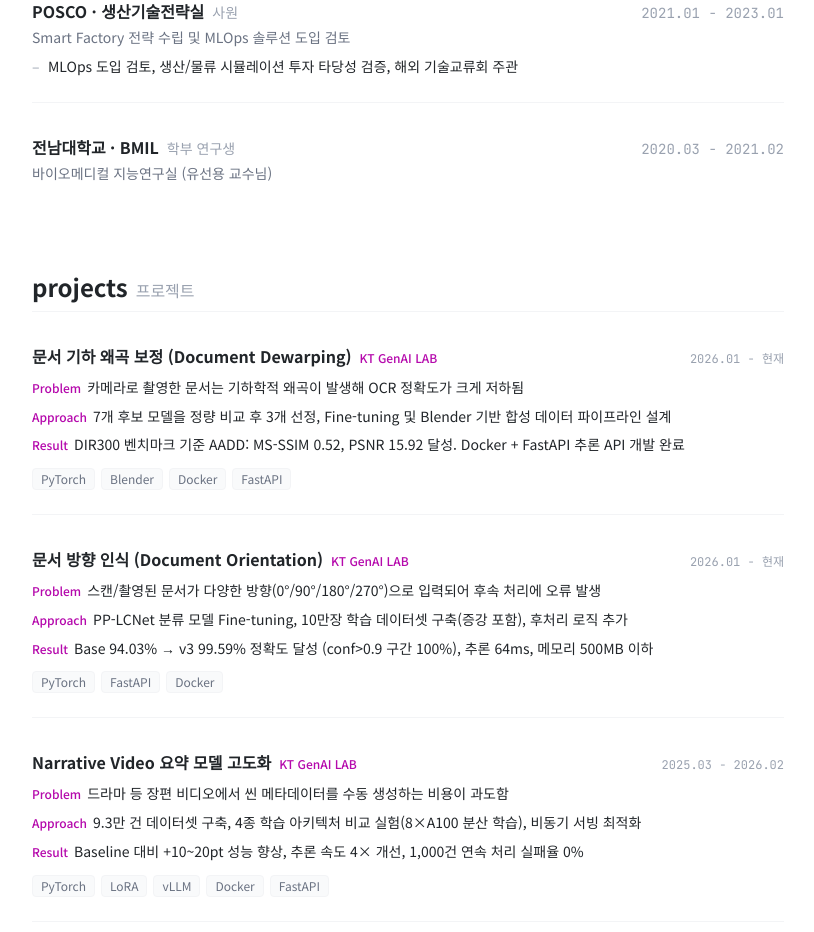
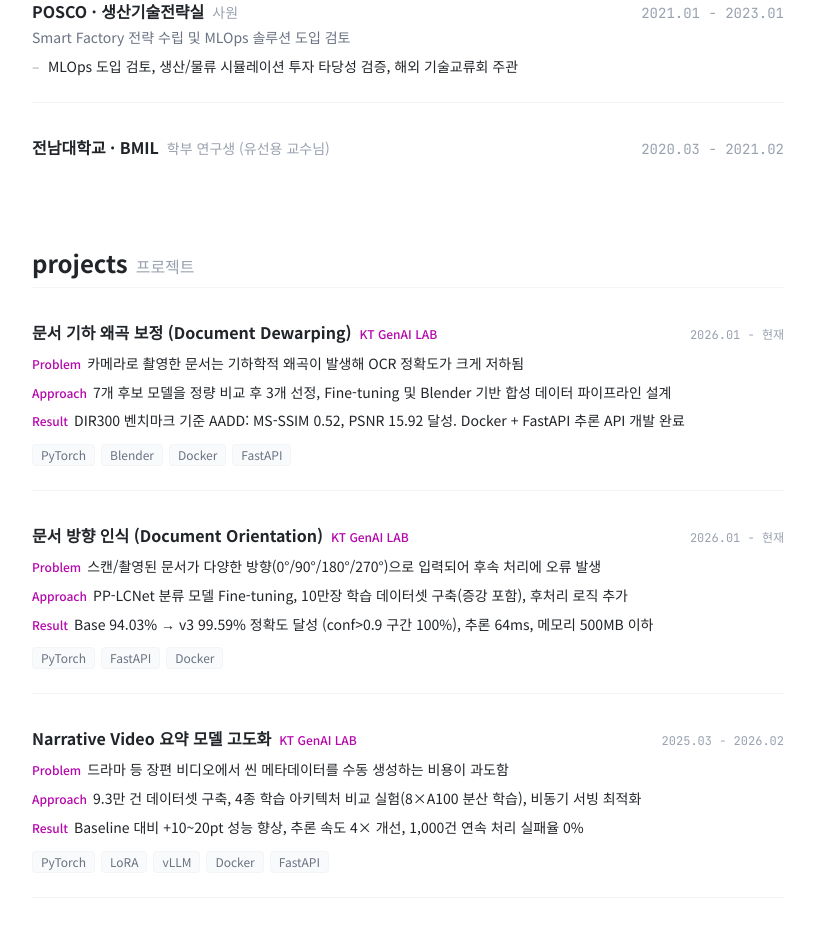
Before and after one commit to ilileun/profile, a Next.js app: page / in a window 1280 px wide. Shown: the part 2060-2992 px from the top of the page, without its empty margins (232-1046 px from the left). Built offline with nearby package versions, Linux system fonts and the light colour scheme.

Commit message:
Keep undergrad research in experience, minimal

```diff
--- a/src/payload/experience.ts
+++ b/src/payload/experience.ts
@@ -48,9 +48,9 @@
   },
   {
     company: "전남대학교 · BMIL",
-    role: "학부 연구생",
+    role: "학부 연구생 (유선용 교수님)",
     period: "2020.03 - 2021.02",
-    description: "바이오메디컬 지능연구실 (유선용 교수님)",
+    description: "",
     highlights: [],
   },
 ];
```
